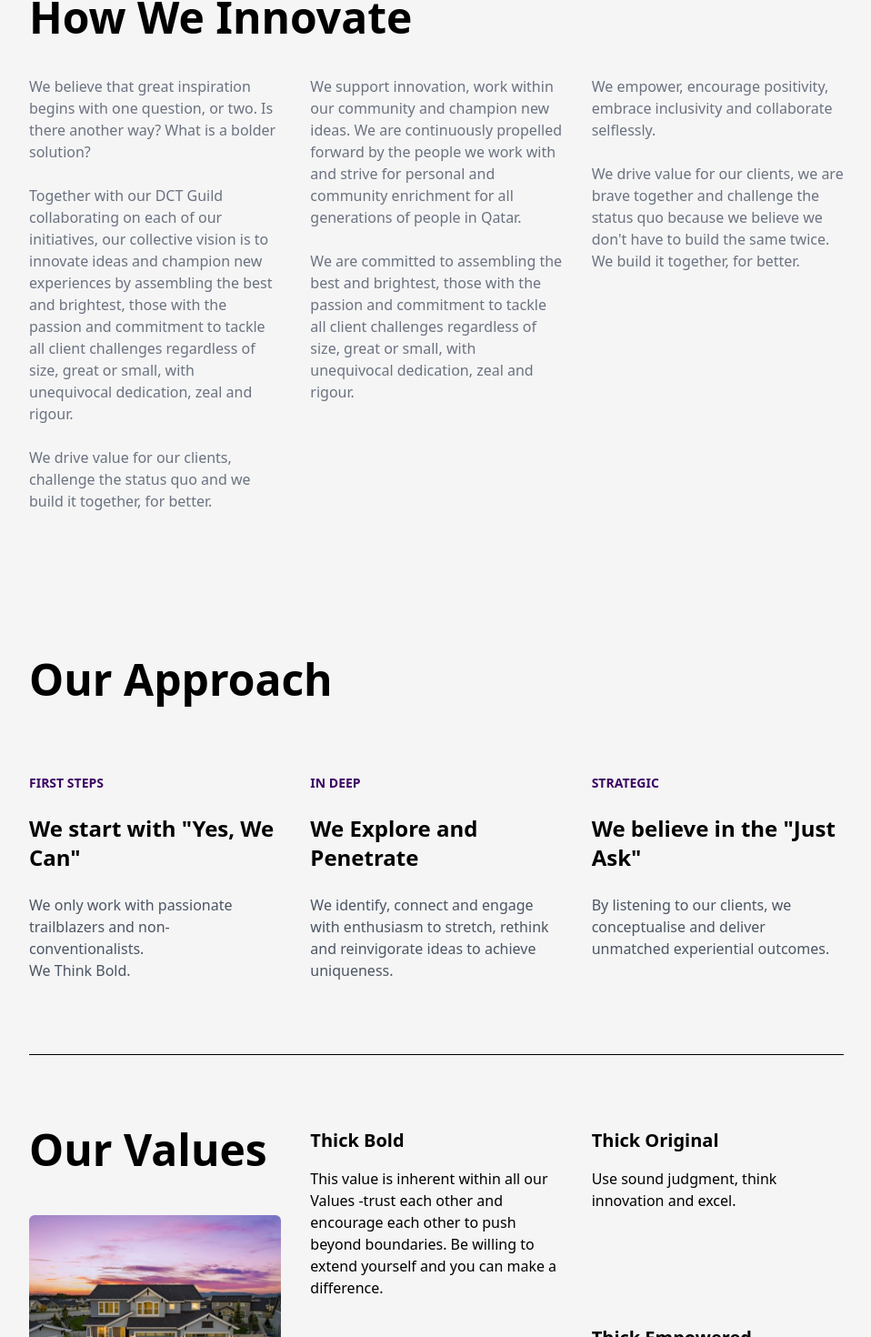
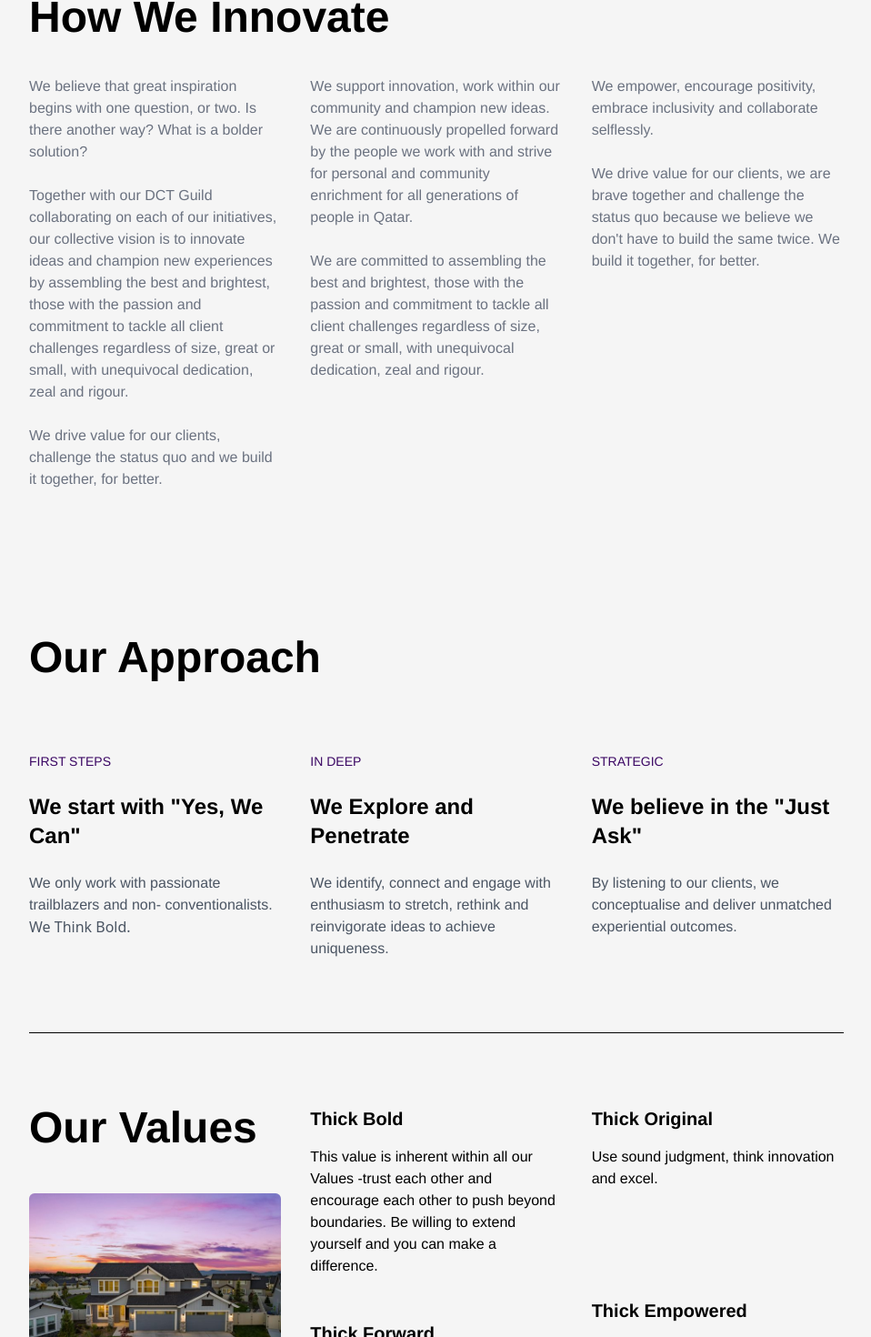
Before and after one commit to Ath1thyan/dat-website, a React (Vite) app: page / in a window 1280 px wide. Shown: the part 1321-2791 px from the top of the page at 91% size, without its empty margins (160-1118 px from the left). Built offline with nearby package versions, Linux system fonts and the light colour scheme.

Commit message:
logo and font changed

```diff
--- a/src/App.jsx
+++ b/src/App.jsx
@@ -34,22 +34,38 @@ const App = () => {
       <section ref={(el) => (GroupRef.current[0] = el)} data-bgcolor="">
         <Home />
       </section>
-      <section ref={(el) => (GroupRef.current[1] = el)} data-bgcolor="#9333ea" id="who-we-are">
+      <section
+        ref={(el) => (GroupRef.current[1] = el)}
+        data-bgcolor="#9333ea"
+        id="who-we-are"
+      >
         <WhoWeAre />
       </section>
       <section data-bgcolor="#ffffff" ref={(el) => (GroupRef.current[2] = el)}>
         <HowWeInnovate />
       </section>
-      <section data-bgcolor="#facc15" ref={(el) => (GroupRef.current[3] = el)} id="our-values">
+      <section
+        data-bgcolor="#facc15"
+        ref={(el) => (GroupRef.current[3] = el)}
+        id="our-values"
+      >
         <OurApproach />
       </section>
-      <section id="our-policies">
+      <section
+        id="our-policies"
+        data-bgcolor=""
+        ref={(el) => (GroupRef.current[4] = el)}
+      >
         <OurPolicies />
       </section>
-      <section ref={(el) => (GroupRef.current[4] = el)} data-bgcolor="#533d7a">
+      <section ref={(el) => (GroupRef.current[5] = el)} data-bgcolor="#533d7a">
         <TheFounder />
       </section>
-      <section ref={(el) => (GroupRef.current[5] = el)} data-bgcolor="#F5F5F5" id="dct-guild">
+      <section
+        ref={(el) => (GroupRef.current[6] = el)}
+        data-bgcolor="#F5F5F5"
+        id="dct-guild"
+      >
         <DctGuild />
       </section>
       <Footer />
--- a/src/components/Home.jsx
+++ b/src/components/Home.jsx
@@ -1,5 +1,6 @@
 import React, { useState } from "react";
 import Image1 from "../assets/image1.avif";
+import LOGO from "../assets/logo.png";
 import {
   FaInstagram,
   FaLinkedin,
@@ -33,17 +34,18 @@ const Home = () => {
     >
       <nav className="flex justify-between p-5 md:p-20 items-center">
         <div className="uppercase text-yellow-400 font-bold text-xl md:text-2xl flex items-center gap-2">
-          <p>
+          {/* <p>
             <span className="text-yellow-500">D</span>CT
           </p>
           <p>
             <span className="text-yellow-500">Thick</span>
             <br />
             Bold
-          </p>
+          </p> */}
+          <img src={LOGO} alt="" className="w-16 h-16 rounded-md shadow-md" />
         </div>
         <div className="hidden md:block">
-          <ul className="flex flex-row gap-4 md:gap-8 text-white items-center">
+          <ul className="flex flex-row gap-4 md:gap-8 text-white items-center font-helvetica-light">
             {navLink.map((data, index) => (
               <li key={index}>
                 <a href={data.link}>{data.name}</a>
@@ -71,7 +73,7 @@ const Home = () => {
       </nav>
       {menuOpen && (
         <div className="md:hidden bg-yellow-400 text-white p-5">
-          <ul className="flex flex-col gap-4 items-center">
+          <ul className="flex flex-col gap-4 items-center font-helvetica-light">
             {navLink.map((data, index) => (
               <li key={index}>
                 <a href={data.link} onClick={toggleMenu}>
@@ -91,7 +93,7 @@ const Home = () => {
           </ul>
         </div>
       )}
-      <div className="font-bold text-4xl md:text-6xl text-yellow-500 uppercase mt-20 ml-10 md:mt-36 md:ml-40">
+      <div className="font-helvetica-bold text-4xl md:text-6xl text-yellow-500 uppercase mt-20 ml-10 md:mt-36 md:ml-40">
         initiate <br /> elevate <br /> catalyse
       </div>
     </section>
--- a/src/components/HowWeInnovate.jsx
+++ b/src/components/HowWeInnovate.jsx
@@ -6,8 +6,10 @@ const HowWeInnovate = () => {
       className=" px-10 md:px-48 py-10 md:py-20"
       // data-bgcolor="#fffff"
     >
-      <p className="font-bold text-3xl md:text-5xl">How We Innovate</p>
-      <div className="mt-10 flex flex-col md:flex-row gap-8 text-gray-500">
+      <p className="font-helvetica-bold text-3xl md:text-5xl">
+        How We Innovate
+      </p>
+      <div className="mt-10 flex flex-col md:flex-row gap-8 text-gray-500 font-helvetica-light">
         <div className="md:w-1/3">
           <p>
             We believe that great inspiration begins with one question, or two.
--- a/src/components/OurApproach.jsx
+++ b/src/components/OurApproach.jsx
@@ -23,38 +23,47 @@ const OurApproach = () => {
     };
   };
   return (
-    <section
-      className=" px-10 md:px-48 py-10 md:py-20"
-      // data-bgcolor="#facc15"
-    >
-      <p className="font-bold text-3xl md:text-5xl">Our Approach</p>
+    <section className=" px-10 md:px-48 py-10 md:py-20">
+      <p className="font-helvetica-bold text-3xl md:text-5xl">Our Approach</p>
       <div className="mt-20 flex flex-col md:flex-row gap-8">
         <div className="md:w-1/3">
-          <p className="text-sm text-purple-950 font-semibold">FIRST STEPS</p>
+          <p className="text-sm text-purple-950 font-helvetica-normal">
+            FIRST STEPS
+          </p>
           <br />
-          <p className="font-bold text-2xl">We start with "Yes, We Can"</p>
+          <p className="font-helvetica-bold text-2xl">
+            We start with "Yes, We Can"
+          </p>
           <br />
-          <p className="text-gray-600">
+          <p className="text-gray-600 font-helvetica-light">
             We only work with passionate trailblazers and non- conventionalists.
           </p>
           <p className="text-gray-600">We Think Bold.</p>
         </div>
         <div className="md:w-1/3">
-          <p className="text-sm text-purple-950 font-semibold">IN DEEP</p>
+          <p className="text-sm text-purple-950 font-helvetica-normal">
+            IN DEEP
+          </p>
           <br />
-          <p className="font-bold text-2xl">We Explore and Penetrate</p>
+          <p className="font-helvetica-bold text-2xl">
+            We Explore and Penetrate
+          </p>
           <br />
-          <p className="text-gray-600">
+          <p className="text-gray-600 font-helvetica-light">
             We identify, connect and engage with enthusiasm to stretch, rethink
             and reinvigorate ideas to achieve uniqueness.
           </p>
         </div>
         <div className="md:w-1/3">
-          <p className="text-sm text-purple-950 font-semibold">STRATEGIC</p>
+          <p className="text-sm text-purple-950 font-helvetica-normal">
+            STRATEGIC
+          </p>
           <br />
-          <p className="font-bold text-2xl">We believe in the "Just Ask"</p>
+          <p className="font-helvetica-bold text-2xl">
+            We believe in the "Just Ask"
+          </p>
           <br />
-          <p className="text-gray-600">
+          <p className="text-gray-600 font-helvetica-light">
             By listening to our clients, we conceptualise and deliver unmatched
             experiential outcomes.
           </p>
@@ -63,7 +72,7 @@ const OurApproach = () => {
       <div className="h-[1px] w-full bg-black mt-20"></div>
       <div className="flex flex-col md:flex-row mt-20 gap-8">
         <div className="flex flex-1 flex-col gap-12">
-          <p className="font-bold text-3xl md:text-5xl">Our Values</p>
+          <p className="font-helvetica-bold text-3xl md:text-5xl">Our Values</p>
           <motion.img
             variants={FadeUp(0.6)}
             initial="initial"
@@ -76,60 +85,66 @@ const OurApproach = () => {
         </div>
         <div className="flex flex-1 flex-col gap-12">
           <div className="flex flex-1 flex-col gap-4">
-            <p className="font-semibold text-xl">Thick Bold</p>
-            <p>
+            <p className="font-helvetica-bold text-xl">Thick Bold</p>
+            <p className="font-helvetica-light">
               This value is inherent within all our Values -trust each other and
               encourage each other to push beyond boundaries. Be willing to
               extend yourself and you can make a difference.
             </p>
           </div>
           <div className="flex flex-1 flex-col gap-4">
-            <p className="font-semibold text-xl">Thick Forward</p>
-            <p>
+            <p className="font-helvetica-bold text-xl">Thick Forward</p>
+            <p className="font-helvetica-light">
               Empower creations that identify, shape and actualise aspirations.
             </p>
           </div>
           <div className="flex flex-1 flex-col gap-4">
-            <p className="font-semibold text-xl">Thick Enthusiastic</p>
-            <p>
+            <p className="font-helvetica-bold text-xl">Thick Enthusiastic</p>
+            <p className="font-helvetica-light">
               Nothing great was ever achieved without enthusiasm - enthusiasm is
               a choice and enthusiasm makes the impossible become possible.
             </p>
           </div>
           <div className="flex flex-1 flex-col gap-4">
-            <p className="font-semibold text-xl">Thick Prudent</p>
-            <p>
+            <p className="font-helvetica-bold text-xl">Thick Prudent</p>
+            <p className="font-helvetica-light">
               Use sound judgrnent and think ot ways we can innovate and do
               things better.
             </p>
           </div>
           <div className="flex flex-1 flex-col gap-4">
-            <p className="font-semibold text-xl">Thick Excellence</p>
-            <p>Our Values embody the excellence of everything we do.</p>
+            <p className="font-helvetica-bold text-xl">Thick Excellence</p>
+            <p className="font-helvetica-light">
+              Our Values embody the excellence of everything we do.
+            </p>
           </div>
         </div>
         <div className="flex flex-1 flex-col gap-12">
           <div className="flex flex-1 flex-col gap-4">
-            <p className="font-semibold text-xl">Thick Original</p>
-            <p>Use sound judgment, think innovation and excel.</p>
+            <p className="font-helvetica-bold text-xl">Thick Original</p>
+            <p className="font-helvetica-light">
+              Use sound judgment, think innovation and excel.
+            </p>
           </div>
           <div className="flex flex-1 flex-col gap-4">
-            <p className="font-semibold text-xl">Thick Empowered</p>
-            <p>
+            <p className="font-helvetica-bold text-xl">Thick Empowered</p>
+            <p className="font-helvetica-light">
               Discuss, consult, seek views and not permission. Use your drive
               and author your own development.
             </p>
           </div>
           <div className="flex flex-1 flex-col gap-4">
-            <p className="font-semibold text-xl">Thick Meritocratic</p>
-            <p>
+            <p className="font-helvetica-bold text-xl">Thick Meritocratic</p>
+            <p className="font-helvetica-light">
               Express your ideas, each idea is respected, every idea has
               potential to create success.
             </p>
           </div>
           <div className="flex flex-1 flex-col gap-4">
-            <p className="font-semibold text-xl">Thick Integrity</p>
-            <p>Be honest, ethical, and trustworthy. Do the right thing.</p>
+            <p className="font-helvetica-bold text-xl">Thick Integrity</p>
+            <p className="font-helvetica-light">
+              Be honest, ethical, and trustworthy. Do the right thing.
+            </p>
           </div>
         </div>
       </div>
--- a/src/components/OurPolicies.jsx
+++ b/src/components/OurPolicies.jsx
@@ -1,16 +1,3 @@
-// import React from 'react';
-
-// const OurPolicies = () => {
-//   return (
-//     <section className="section our-policies" data-bgcolor="#FFB7B2">
-//       <h1>Our Policies</h1>
-//       <p>Your content here...</p>
-//     </section>
-//   );
-// };
-
-// export default OurPolicies;
-
 import React from "react";
 import Image1 from "../assets/image1.avif";
 
@@ -25,34 +12,34 @@ const OurPolicies = () => {
         />
       </div>
       <div className="relative z-10 max-w-7xl mx-auto px-4 sm:px-6 lg:px-8">
-        <h2 className="text-3xl md:text-6xl font-bold text-yellow-500 mb-8">
+        <h2 className="text-3xl md:text-6xl font-helvetica-bold text-yellow-500 mb-8">
           Our Policies
         </h2>
         <div className="grid grid-cols-1 md:grid-cols-3 gap-8">
           <div>
-            <h3 className="text-xl font-semibold text-yellow-400 uppercase">
+            <h3 className="text-xl font-helvetica-bold text-yellow-400 uppercase">
               Ethical Business Practices
             </h3>
-            <p className="mt-2">
+            <p className="mt-2 font-helvetica-light">
               DCT is committed to ethical business practices that protect and
               respect our employees and partners.
             </p>
           </div>
           <div>
-            <h3 className="text-xl font-semibold text-yellow-400 uppercase">
+            <h3 className="text-xl font-helvetica-bold text-yellow-400 uppercase">
               Etiquette Code
             </h3>
-            <p className="mt-2">
+            <p className="mt-2 font-helvetica-light">
               DCT's Etiquette Code is a set of guiding principles aligned to our
               Values and culture, and defines how we can put our Values into
               practice.
             </p>
           </div>
           <div>
-            <h3 className="text-xl font-semibold text-yellow-400 uppercase">
+            <h3 className="text-xl font-helvetica-bold text-yellow-400 uppercase">
               Sustainability Policy
             </h3>
-            <p className="mt-2">
+            <p className="mt-2 font-helvetica-light">
               Sustainability is a key priority for DCT, to enhance and integrate
               client preferences into our portfolio of initiatives, strategy and
               processes, in ways that support a fundamental shift in production
--- a/src/components/WhoWeAre.jsx
+++ b/src/components/WhoWeAre.jsx
@@ -28,8 +28,8 @@ const WhoWeAre = () => {
       // data-bgcolor="#9333ea"
     >
       <div className="flex flex-col gap-8">
-        <p className="font-bold text-3xl md:text-5xl">Who We Are</p>
-        <div className="flex flex-col gap-4 text-yellow-500">
+        <p className="font-helvetica-bold text-3xl md:text-5xl">Who We Are</p>
+        <div className="flex flex-col gap-4 text-yellow-500 font-helvetica-light">
           <p>
             DCT is an independent and multi-disciplined agency based in Qatar.
           </p>
@@ -39,7 +39,7 @@ const WhoWeAre = () => {
             Vision 2030.
           </p>
         </div>
-        <div className="flex flex-col uppercase gap-2 font-semibold">
+        <div className="flex flex-col uppercase gap-2 font-semibold font-helvetica-normal">
           <p>We let our curiosity lead the way</p>
           <p>we provide unique perspectives</p>
           <p>we thick bold</p>
--- a/src/index.css
+++ b/src/index.css
@@ -6,3 +6,18 @@ body {
   background-color: transparent;
   transition: background-color 1s ease;
 }
+
+.font-helvetica-light {
+  font-family: Helvetica;
+  font-weight: 300;
+}
+
+.font-helvetica-normal {
+  font-family: Helvetica;
+  font-weight: 400;
+}
+
+.font-helvetica-bold {
+  font-family: Helvetica;
+  font-weight: 700;
+}
```
Also changed, not shown: src/assets/logo.png (added).
